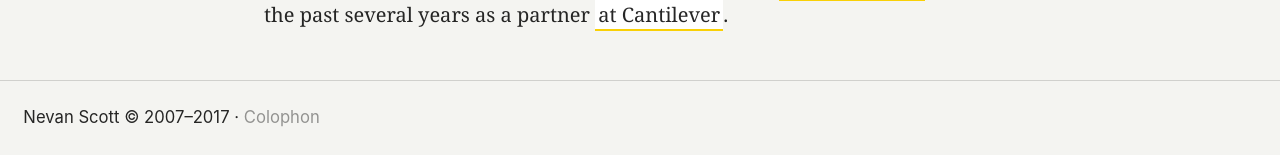
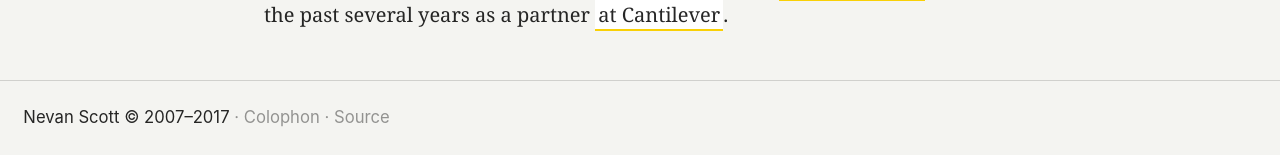
Before and after one commit to nevanscott/nevanscott.github.io, a Jekyll site: the page built from index.md, in a window 1280 px wide. Shown: the part 1523-1678 px from the top of the page. Built offline with Jekyll 4.4.1, drawn with Linux system fonts in a browser that asks for light colours.

Commit message:
adds link to github source

```diff
--- a/_includes/footer.html
+++ b/_includes/footer.html
@@ -4,5 +4,6 @@
   2007–{{ site.time | date:"%Y" }}
   <nav>
     <a href="/colophon/">Colophon</a>
+    <a href="https://github.com/nevanscott/nevanscott.github.io">Source</a>
   </nav>
 </footer>
--- a/_includes/main.scss
+++ b/_includes/main.scss
@@ -308,7 +308,8 @@ footer[role=contentinfo] {
 	}
 	nav {
 	  display: inline;
-	  &:before {
+	  a:before {
+	    color: inherit;
 	    content: ' · ';
 	    display: inline;
 	  }
```
